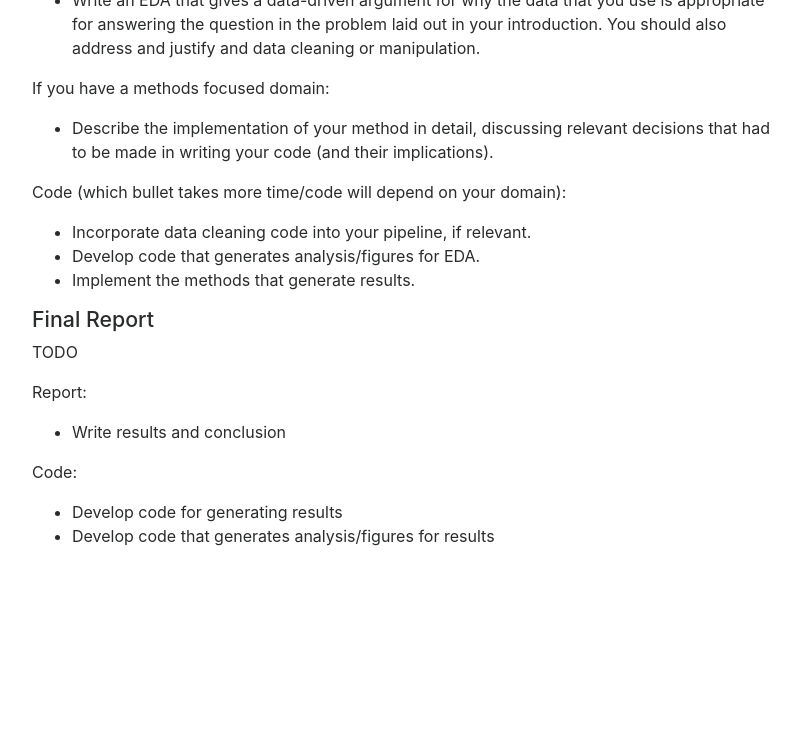
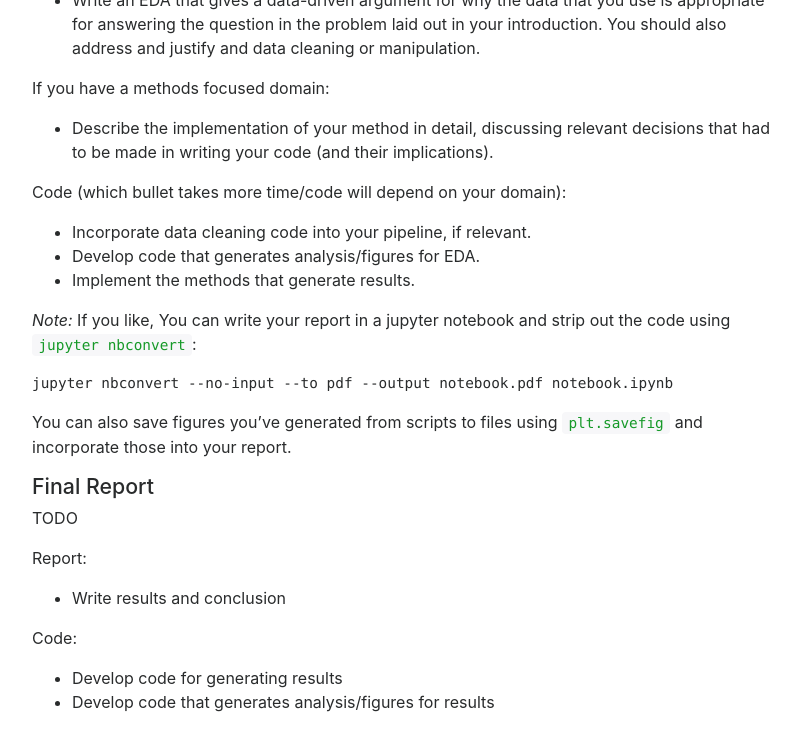
Before and after one commit to DSC-Capstone/dsc-capstone.github.io, a Jekyll site: the page built from assignments/quarter-1-replication.md, in a window 1280 px wide and 900 px high, scrolled down 3039 px. Shown: the top 751 px of the window, without its empty margins (233-1033 px from the left). Built offline with Jekyll 4.4.1, drawn with Linux system fonts in a browser that asks for light colours; nearby versions of some CDN libraries.

Commit message:
update to replication: tips on writing notebook reports

````diff
--- a/assignments/quarter-1-replication.md
+++ b/assignments/quarter-1-replication.md
@@ -122,7 +122,8 @@ listing what tasks each group member was responsible for**.
 
 In this checkpoint you will be writing the more completing your
 introduction and describing your methods. You should continue add this
-work into a narrative form according to the 'scientific writing' lecture.
+work into a narrative form according to the 'scientific writing'
+lecture.
 
 Report Portion:
 
@@ -145,6 +146,16 @@ Code (which bullet takes more time/code will depend on your domain):
 * Develop code that generates analysis/figures for EDA.
 * Implement the methods that generate results.
 
+*Note:* If you like, You can write your report in a jupyter notebook and strip out
+the code using `jupyter nbconvert`:
+```
+jupyter nbconvert --no-input --to pdf --output notebook.pdf notebook.ipynb
+```
+
+You can also save figures you've generated from scripts to files using
+`plt.savefig` and incorporate those into your report.
+
+
 ### Final Report
 
 TODO
````
